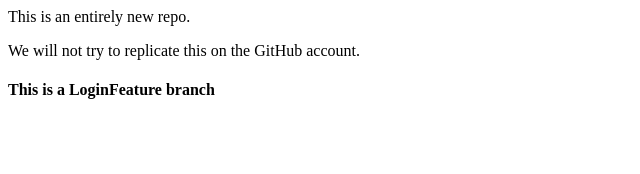
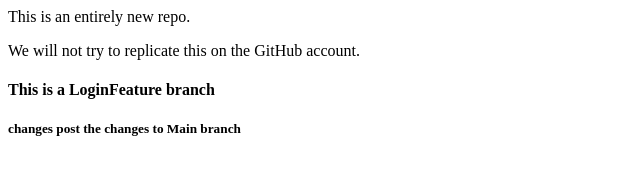
Before and after one commit to ShikharParashar/LocalRepo, a plain HTML site: page index.html in a window 1280 px wide. Shown: the whole page, without its empty margins (0-640 px from the left). Drawn offline with Linux system fonts and the light colour scheme.

Commit message:
Changes post changes to main branch

```diff
--- a/index.html
+++ b/index.html
@@ -1,3 +1,4 @@
 <p> This is an entirely new repo.</p>
 We will not try to replicate this on the GitHub account.
 <h4>This is a LoginFeature branch</h4>
+<h5> changes post the changes to Main branch</h5>
```
